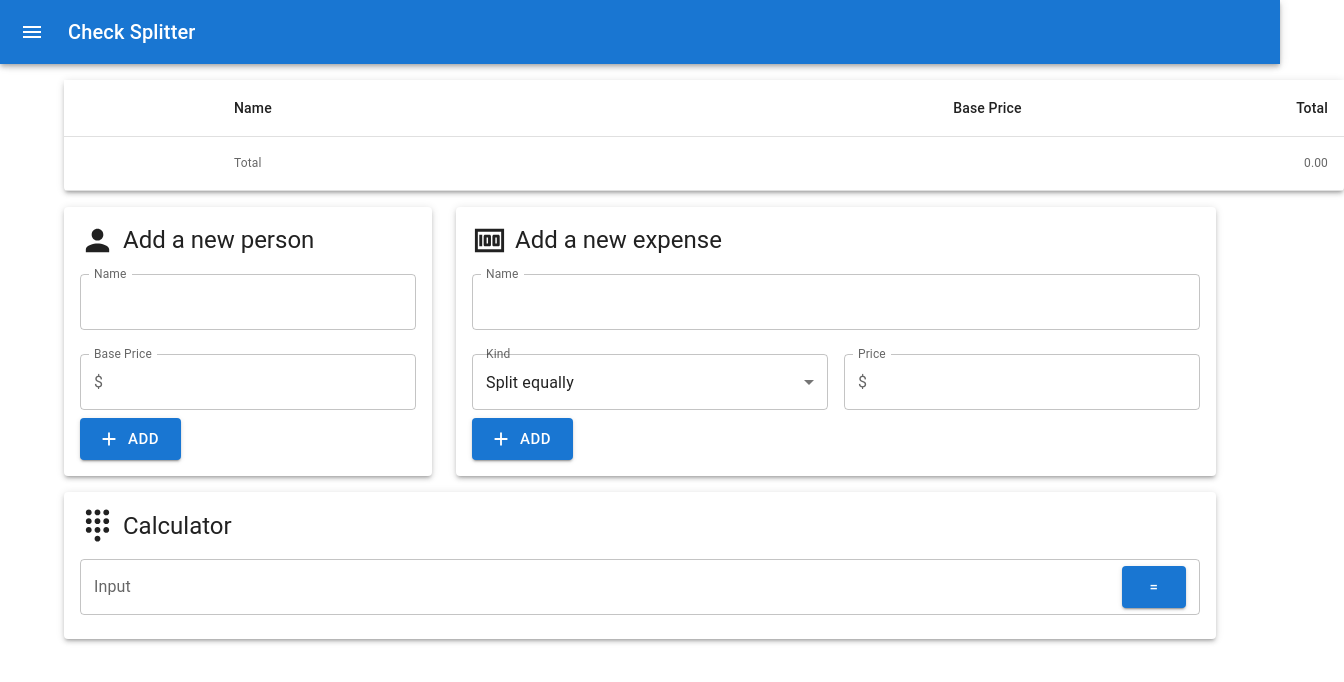
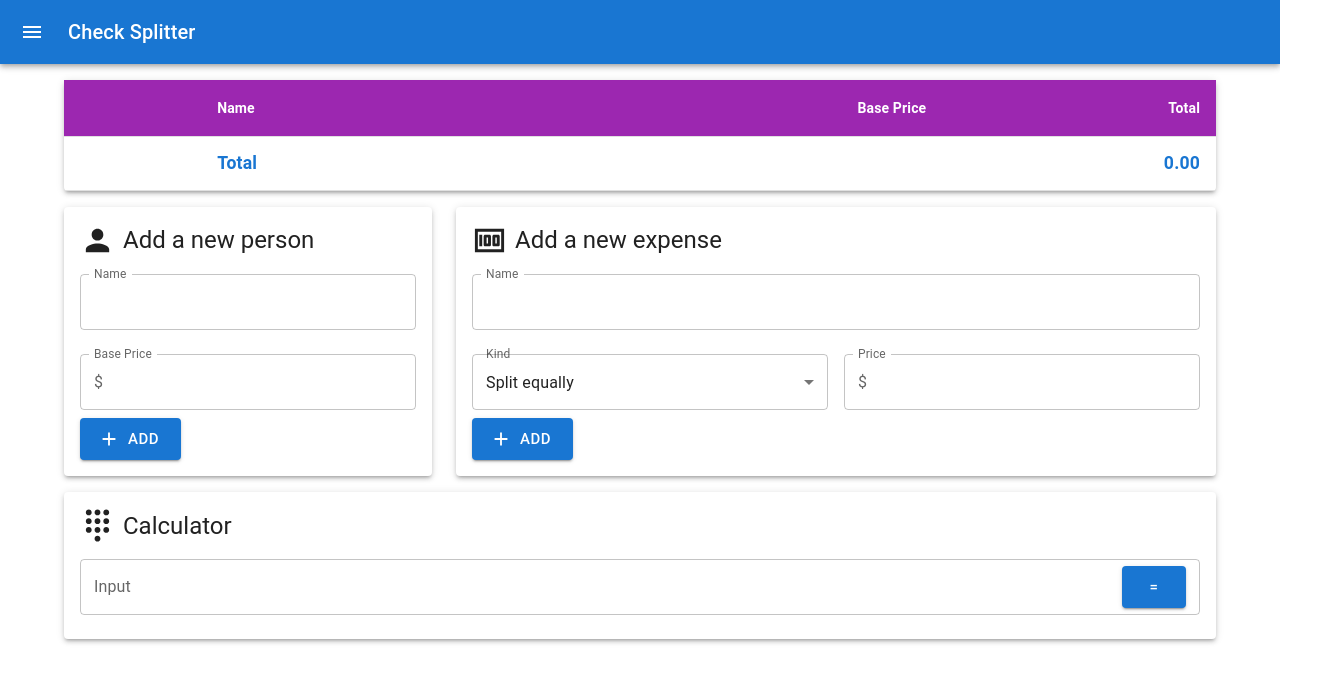
Before and after one commit to paulcacheux/check-splitter, a React (Create React App) app: page / in a window 1280 px wide. Shown: the top 682 px of the page, 1344 px wide, since content can reach past the window. Built offline with nearby package versions, Linux system fonts and the light colour scheme.

Commit message:
Fix table

```diff
--- a/src/components/CheckTable.tsx
+++ b/src/components/CheckTable.tsx
@@ -15,7 +15,20 @@ import { computeExpenses } from '../model/calculator';
 import { peopleSelector, expensesSelector } from '../state/selectors';
 import EditIcon from '@mui/icons-material/Edit';
 import { EditName } from './AddName';
+import { styled } from '@mui/material/styles';
 
+const StyledTableCell = styled(TableCell)(({theme}) => ({
+    '&.MuiTableCell-head': {
+        backgroundColor: theme.palette.secondary.main,
+        color: theme.palette.common.white,
+        fontWeight: 'bold',
+    },
+    '&.MuiTableCell-footer': {
+        color: theme.palette.primary.main,
+        fontWeight: 'bold',
+        fontSize: '1.1em',
+    },
+}))
 /*
 const StyledTableCell = withStyles(theme => {
     return createStyles({
@@ -32,7 +45,6 @@ const StyledTableCell = withStyles(theme => {
     });
 })(TableCell);
 */
-const StyledTableCell = TableCell;
 
 const numberDisplay = (value: number): string => {
     return (value / 100).toFixed(2);
@@ -56,7 +68,7 @@ export const CheckTable: React.FC = () => {
     };
 
     return (
-        <Paper sx={{width: '100vw', marginBottom: 2}} elevation={3}>
+        <Paper sx={{width: '100%', marginBottom: 2}} elevation={3}>
             <TableContainer sx={{maxHeight: '50vh'}}>
                 <Table stickyHeader>
                     <TableHead>
```
